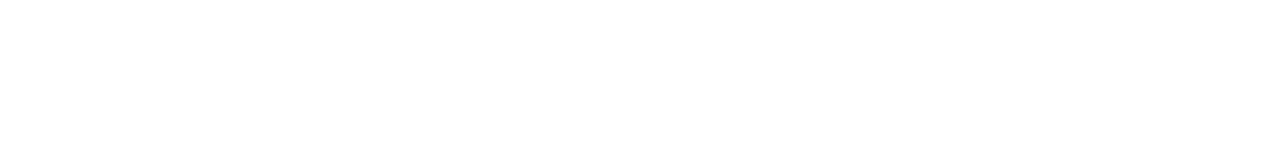
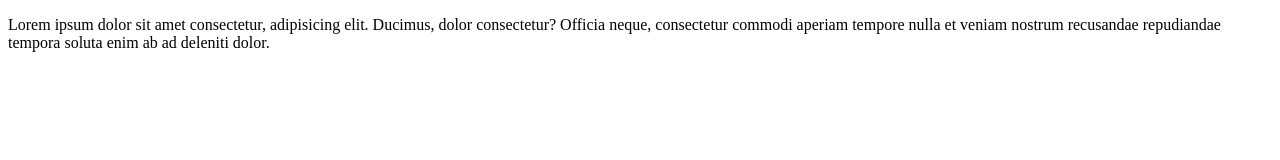
Before and after one commit to Facundo741/RollingBurgers, a plain HTML site: page Login/login.html in a window 1280 px wide. Drawn offline with Linux system fonts and the light colour scheme.

Commit message:
login update2

```diff
--- a/Login/login.html
+++ b/Login/login.html
@@ -7,7 +7,7 @@
 </head>
 <body>
     <main>
-
+        <p>Lorem ipsum dolor sit amet consectetur, adipisicing elit. Ducimus, dolor consectetur? Officia neque, consectetur commodi aperiam tempore nulla et veniam nostrum recusandae repudiandae tempora soluta enim ab ad deleniti dolor.</p>
     </main>
 </body>
 </html>
```
